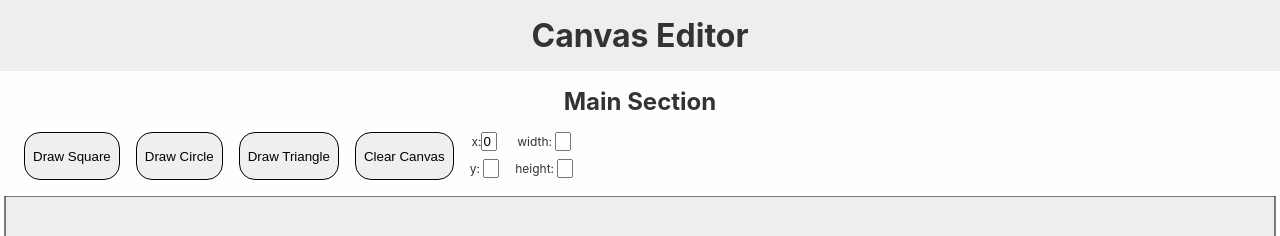
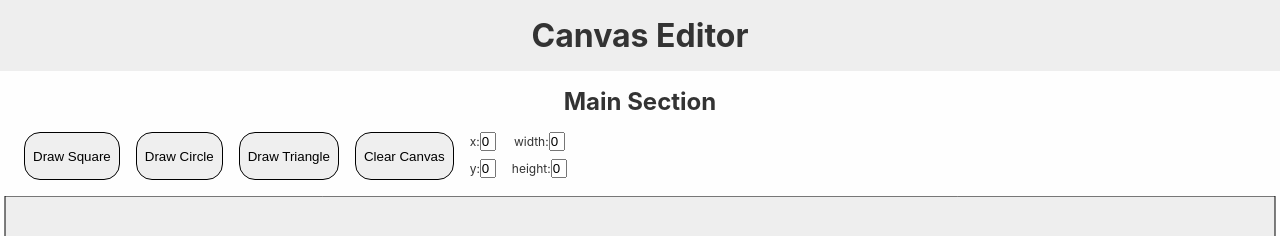
Before and after one commit to jbratcher/canvas_editor, a React (Create React App) app: page / in a window 1280 px wide. Shown: the top 236 px of the page. Built offline with nearby package versions, Linux system fonts and the light colour scheme.

Commit message:
feat: generic input change handler, functional draw square inputs

```diff
--- a/src/canvas/Menu.js
+++ b/src/canvas/Menu.js
@@ -6,9 +6,7 @@ class Menu extends Component {
     constructor(props) {
         super(props);
 
-        this.state = {
-          xStartPos: 0
-        };
+        this.state = {};
     }
 
     componentDidMount() {
@@ -24,8 +22,11 @@ class Menu extends Component {
       drawCircle,
       drawSquare,
       drawTriangle,
-      handleXStartChange,
+      handleInputChange,
       xStartPos,
+      yStartPos,
+      inputWidth,
+      inputHeight
     } = this.props;
 
     return (
@@ -34,32 +35,84 @@ class Menu extends Component {
 
         <section className="menuContainer ref=menuContainer">
 
-          <button className="drawSquare" onClick={drawSquare}>Draw Square</button>
+          <button
+            className="drawSquare"
+            onClick={drawSquare}
+          >
+            Draw Square
+          </button>
 
-          <button className="drawCircle" onClick={drawCircle}>Draw Circle</button>
+          <button
+            className="drawCircle"
+            onClick={drawCircle}
+          >
+              Draw Circle
+          </button>
 
-          <button className="drawTriangle" onClick={drawTriangle}>Draw Triangle</button>
+          <button
+            className="drawTriangle"
+            onClick={drawTriangle}
+          >
+            Draw Triangle
+            </button>
 
-          <button className="clearCanvas" onClick={clearCanvas}>Clear Canvas</button>
+          <button
+            className="clearCanvas"
+            onClick={clearCanvas}
+          >
+            Clear Canvas
+          </button>
 
           <section className="drawDimensions">
 
             <section className="column">
               <label>x:
                 <input
-                  onChange={handleXStartChange}
+                  name="xStartPos"
+                  onChange={handleInputChange}
                   pattern="[0-9]*"
                   value={xStartPos}
                   type="text"
                 >
                 </input>
               </label>
-              <label>y: <input type="text"></input></label>
+
+              <label>y:
+                <input
+                  name="yStartPos"
+                  onChange={handleInputChange}
+                  pattern="[0-9]*"
+                  value={yStartPos}
+                  type="text"
+                >
+                </input>
+              </label>
             </section>
 
             <section className="column">
-              <label>width: <input type="text"></input></label>
-              <label>height: <input type="text"></input></label>
+
+              <label>width:
+                <input
+                  name="inputWidth"
+                  onChange={handleInputChange}
+                  pattern="[0-9]*"
+                  value={inputWidth}
+                  type="text"
+                >
+                </input>
+              </label>
+
+              <label>height:
+                <input
+                  name="inputHeight"
+                  onChange={handleInputChange}
+                  pattern="[0-9]*"
+                  value={inputHeight}
+                  type="text"
+                >
+                </input>
+              </label>
+
             </section>
 
           </section>
--- a/src/canvas/index.js
+++ b/src/canvas/index.js
@@ -25,11 +25,13 @@ class Canvas extends Component {
     }
 
     drawSquare = () => {
-      const {ctx, height, width, xStartPos} = this.state;
+      const {ctx, xStartPos, yStartPos, inputHeight, inputWidth} = this.state;
+      let drawWidth = (Number(inputWidth) + Number(xStartPos));
+      let drawHeight = (Number(inputHeight) + Number(yStartPos));
       ctx.fillStyle = "blue";
-      ctx.fillRect(xStartPos, height*0.125, width*0.25, height*0.25);
+      ctx.fillRect(Number(xStartPos), Number(yStartPos), drawWidth, drawHeight);
       ctx.stroke();
-      console.log("Square drawn at:", "\nx1: ", width*0.125, "\ny1: ", height*0.125, "\nx2: ", width*0.25, "\ny2: ", height*0.25);
+      console.log("Square drawn at:", "\nx1: ", xStartPos, "\ny1: ", yStartPos, "\nx2: ", drawWidth, "\ny2: ", drawHeight);
       console.log(this.state);
     }
 
@@ -55,12 +57,12 @@ class Canvas extends Component {
       console.log(this.state);
     }
 
-    handleXStartChange = e => {
+    handleInputChange = e => {
       e.preventDefault();
       this.setState({
-        xStartPos: e.target.value
+        [e.target.name]: e.target.value
       });
-      console.log(this.state);
+      console.log(e.target.name);
     }
 
 
@@ -94,7 +96,12 @@ class Canvas extends Component {
 
   render() {
 
-    const { xStartPos } = this.state;
+    const {
+      xStartPos,
+      yStartPos,
+      inputHeight,
+      inputWidth
+    } = this.state;
 
     return (
 
@@ -105,8 +112,12 @@ class Canvas extends Component {
           drawCircle={this.drawCircle}
           drawSquare={this.drawSquare}
           drawTriangle={this.drawTriangle}
-          handleXStartChange={this.handleXStartChange}
+          handleInputChange={this.handleInputChange}
+          inputHeight={inputHeight}
+          inputWidth={inputWidth}
           xStartPos={xStartPos}
+          yStartPos={yStartPos}
+
         />
 
         <section className="canvasContainer" ref="canvasContainer">
```
